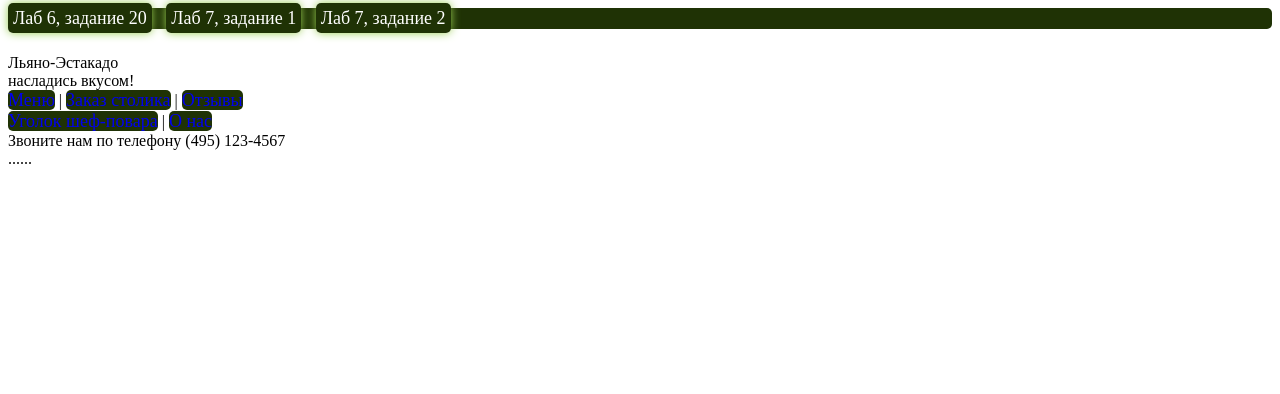
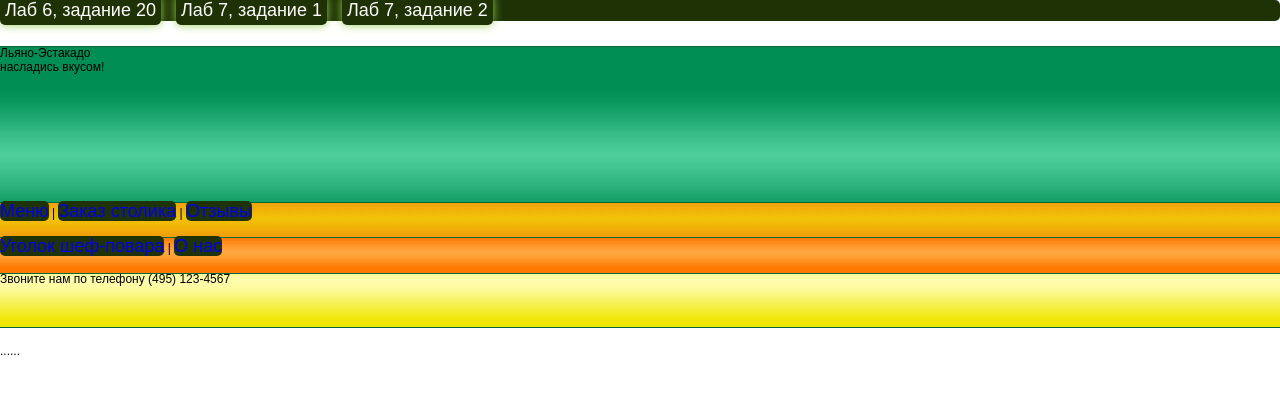
Before and after one commit to anstasiagritsenko/web-lab7, a plain HTML site: page index2.html in a window 1280 px wide. Drawn offline with Linux system fonts and the light colour scheme; files that its build step writes are made by us from their sources.

Commit message:
Задание 2.2

```diff
--- a/index2.html
+++ b/index2.html
@@ -1,7 +1,7 @@
  <html>
 	<head>
 	<title> Блочная верстка сайта </title>
-	<link rel="stylesheet" type="text/css" href="style2.css">
+	<link rel="stylesheet" type="text/css" href="style/style2.css">
 	<link rel="stylesheet" type="text/css" href="style/style_menu.css">
 	</head>
 
--- a/style/style2.css
+++ b/style/style2.css
@@ -0,0 +1,49 @@
+body{
+ margin:0px;
+ font-family: Arial, Helvetica, sans-serif;
+ text-align: left;
+ font-size: 12px;
+}
+
+#main{
+ width:100%;
+}
+#header_bg{
+ width:___;
+ height:155px;
+ background-image: url(images/header_bg.jpg);
+ background-repeat: repeat-x;
+}
+#menu1_bg{
+ width:100%;
+ height:35px;
+ background-image: url(images/menu1_bg.jpg);
+ background-repeat: repeat-x;
+}
+#menu2_bg{
+ width:100%;
+ height:36px;
+ background-image: url(images/menu2_bg.jpg);
+ background-repeat: repeat-x;
+}
+#menu3_bg{
+ width:100%;
+ height:72px;
+ background-image: url(images/menu3_bg.jpg);
+ background-repeat: repeat-x;
+}
+#content{
+ position:___;
+ left:270px;
+ top:298px;
+ padding:15px;
+}
+#footer{
+ clear:both;
+ width:100%;
+ height:28px;
+ background-image: url(images/footer.jpg);
+ background-repeat: repeat-x;
+ text-align:center;
+ padding-top:5px;
+}
```
